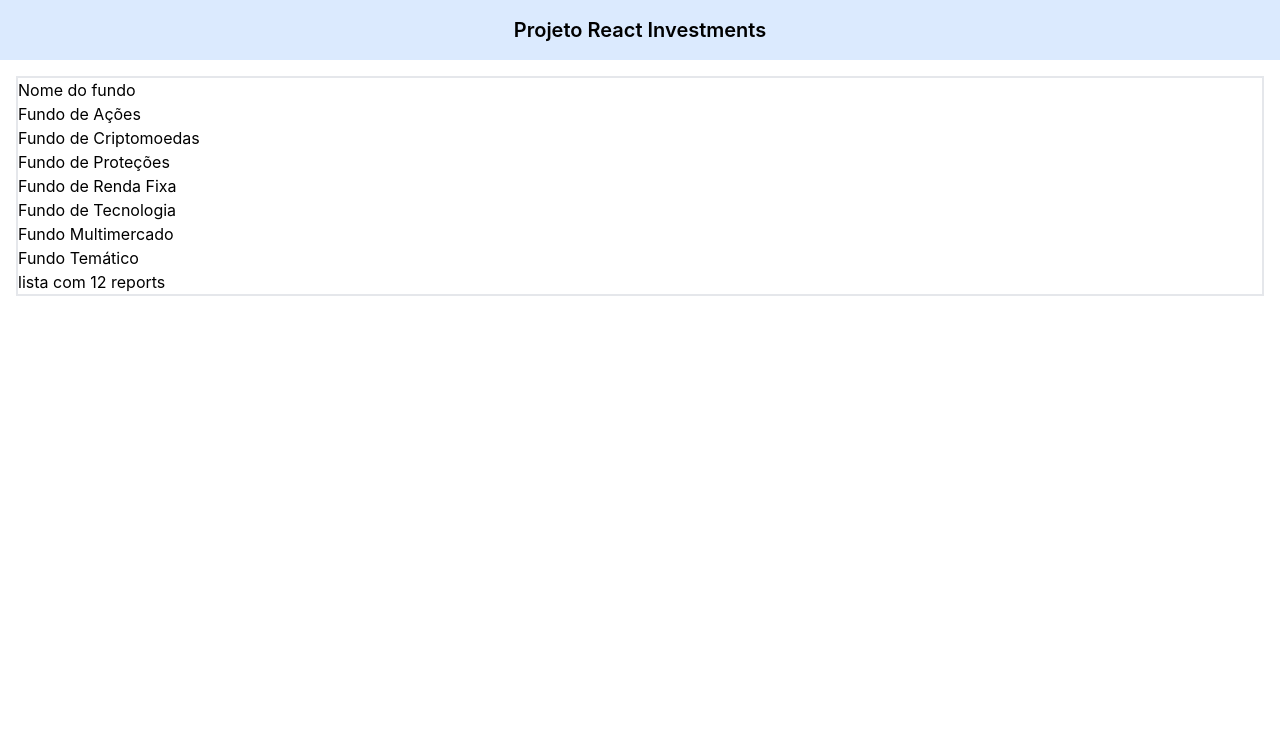
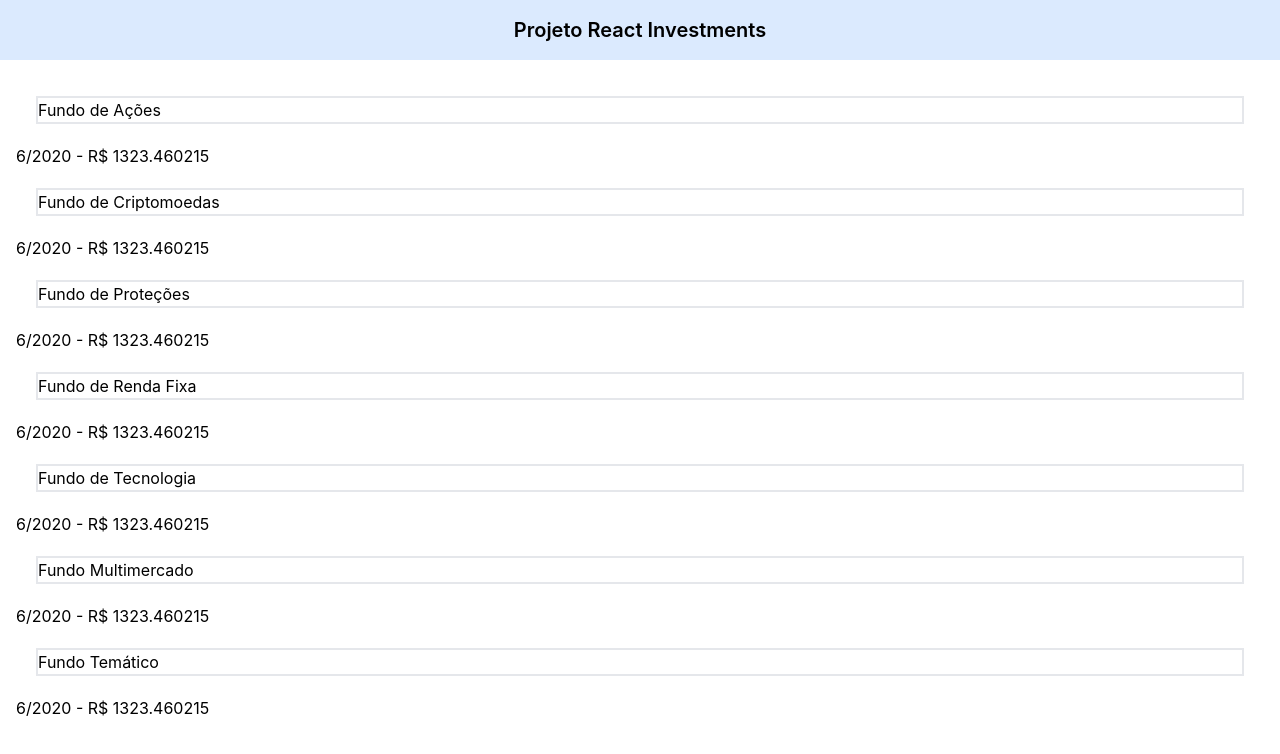
Before and after one commit to drishaolin/BootcampReact-IGTI2021-react, a React (Create React App) app: page / in a window 1280 px wide. Shown: the top 754 px of the page. Built offline with nearby package versions, Linux system fonts and the light colour scheme.

Commit message:
create Investment.jsx component and logic for filter reports

```diff
--- /dev/null
+++ b/src/components/Investment.jsx
@@ -0,0 +1,13 @@
+import React from "react";
+
+export default function Investment({children: invReport}) {
+
+    const {month, year, value} = invReport;
+    return (
+    <div>
+      <ul>
+        <li>{`${month}/${year} - R$ ${value}`}</li>
+      </ul>
+    </div>
+  );
+}
--- a/src/components/Investments.jsx
+++ b/src/components/Investments.jsx
@@ -1,24 +1,14 @@
 import React from "react";
-import { investments } from "../data/investments";
-import {reports} from "../data/reports";
+//import { investments } from "../data/investments";
+//import {reports} from "../data/reports";
 
-export default function Investments({ children }) {
+export default function Investments({ children: investmentList }) {
+
+    const {description} = investmentList;
   return (
-    <div className="border-2">
-      <h1>Nome do fundo</h1>
-      {investments.map((inv) => {
+    <div className="border-2 m-5">
+      <h1>{description}</h1>
 
-          return (
-              <div key={inv.id}>
-            <h1>{inv.description}</h1>
-
-          </div>
-        );
-      })}
-
-      <ul>
-        <li>lista com 12 reports</li>
-      </ul>
     </div>
   );
 }
--- a/src/pages/InvestmentsPage.jsx
+++ b/src/pages/InvestmentsPage.jsx
@@ -1,7 +1,11 @@
 import React from 'react'
 import Header from "../components/Header"
+import Investment from '../components/Investment';
 import Investments from '../components/Investments'
 import Main from "../components/Main"
+
+import { investments } from "../data/investments";
+import {reports} from "../data/reports";
 
 
 
@@ -15,7 +19,19 @@ export default function InvestmentsPage() {
 
       <Main>
 
-           <Investments></Investments>
+      {investments.map((inv) => {
+         let filteredReports = reports.filter(rep => rep.investmentId === inv.id);
+         console.log(filteredReports);
+         return (
+             <div key={inv.id}>
+          <Investments>{inv}</Investments>
+          <Investment>{reports[0]}</Investment>
+
+         </div>
+       );
+     })}
+
+
       </Main>
         </div>
     )
```
